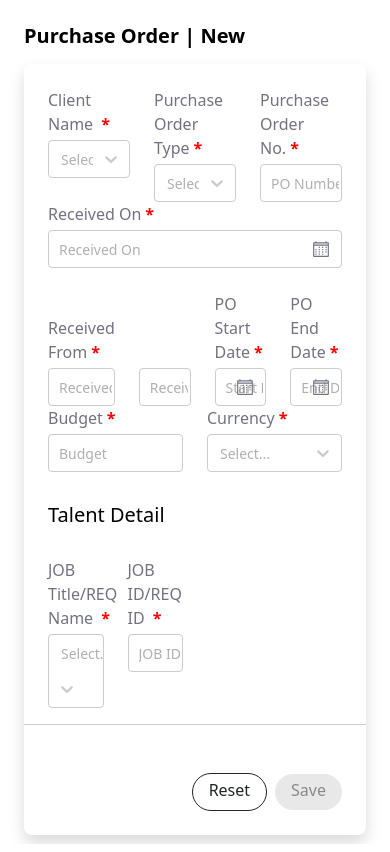
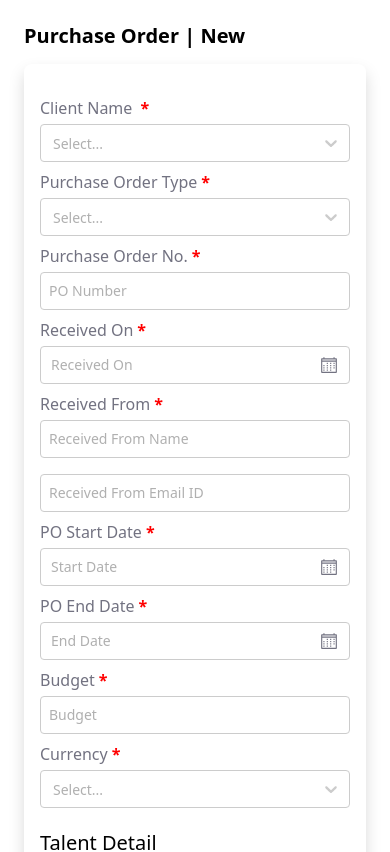
Before and after one commit to Hetapatel8/purchase-form, a React (Create React App) app: page / in a window 390 px wide. Shown: the top 852 px of the page. Built offline with nearby package versions, Linux system fonts and the light colour scheme.

Commit message:
purchase form #2

```diff
--- a/src/components/form/index.jsx
+++ b/src/components/form/index.jsx
@@ -1,4 +1,4 @@
-import React, { useState } from "react";
+import React, { useState, useEffect } from "react";
 import Select from "react-select";
 import DatePicker from "react-datepicker";
 import { clientData, currencies, orderType } from "../../utils/formData";
@@ -9,11 +9,7 @@ const PurchaseForm = () => {
     jobTitle: "",
     jobId: "",
     talents: [],
-    currency: "",
-    contractDuration: "",
-    billRate: "",
-    standardTime: "",
-    overTime: "",
+    talentDetails: []
   };
 
   const [formData, setFormData] = useState({
@@ -43,6 +39,20 @@ const PurchaseForm = () => {
     label: client.clientName.label,
   }));
 
+  const [isCheckedArray, setIsCheckedArray] = useState([]);
+
+useEffect(() => {
+  setIsCheckedArray(new Array(talentDetails.length * talentDetails[0].talents.length).fill(false));
+}, [talentDetails]);
+
+const handleCheckboxChange = (index, tmp_index) => {
+  setIsCheckedArray((prevState) => {
+    const newState = [...prevState];
+    newState[index * talentDetails[0].talents.length + tmp_index] = !newState[index * talentDetails[0].talents.length + tmp_index];
+    return newState;
+  });
+};
+
   const handleSelectChange = (name, value, index) => {
     setSelectedOption((prev) => ({ ...prev, [name]: value }));
 
@@ -54,29 +64,36 @@ const PurchaseForm = () => {
         selectedClient?.jobData.map((job) => ({
           value: job.jobId,
           label: job.label,
-          talents: job.talentData, // Assuming talents are in jobData
+          talents: job.talentData,
         })) || [];
       setJobOptions(jobs);
       setTalentDetails([initialTalentDetail]);
     }
 
     if (name === "jobTitle" && value) {
-      const selectedJob = jobOptions.find(
-        (option) => option.label === value.label
-      );
+      const selectedJob = jobOptions.find((option) => option.label === value.label);
       setTalentDetails((prevDetails) => {
         const newDetails = [...prevDetails];
         if (index < newDetails.length) {
           newDetails[index] = {
             ...newDetails[index],
+            jobTitle: value.label, // Set jobTitle explicitly
             jobId: selectedJob ? selectedJob.value : "",
-            talents: selectedJob ? selectedJob.talents : [], // Set talents here
+            talents: selectedJob ? selectedJob.talents : [],
+            talentDetails: selectedJob ? selectedJob.talents.map(() => ({
+              contractDuration: "",
+              billRate: "",
+              standardTime: "",
+              overTime: "",
+              currency: ""
+            })) : []
           };
         }
         return newDetails;
       });
     }
   };
+
 
   const handleInputChange = (name, value) => {
     setFormData((prev) => ({ ...prev, [name]: value }));
@@ -88,16 +105,13 @@ const PurchaseForm = () => {
       const talent = { ...newDetails[index] }; // Get the specific talent detail
 
       if (tmpIndex < talent.talents.length) {
-        // Create a new object to update
-        talent[name] = value; // Update the specific field
-
+        talent.talentDetails[tmpIndex][name] = value; // Update the specific field for the talent
         newDetails[index] = talent; // Replace the old talent with the updated one
       }
 
       return newDetails; // Return the updated details
     });
   };
-
   const addAnotherTalentSection = () => {
     setTalentDetails([...talentDetails, initialTalentDetail]);
   };
@@ -117,19 +131,42 @@ const PurchaseForm = () => {
   };
 
   const handleSave = () => {
-    console.log("Form Data:", {
+    // Check if required fields are filled
+    if (
+      !selectedOption.clientNames ||
+      !formData.orderType ||
+      !formData.orderNumber ||
+      !dates.receivedDate ||
+      !formData.receiverName ||
+      !formData.receiverEmail ||
+      !dates.startDate ||
+      !dates.endDate ||
+      !formData.budget ||
+      !selectedOption.currencies
+    ) {
+      alert("Please fill all the required fields.");
+      return;
+    }
+
+    // Proceed with saving the form if all validations pass
+    const fullData = {
       formData,
       selectedOption,
       dates,
       talentDetails,
-    });
+    };
+    console.log('Form Data', fullData)
+    localStorage.setItem('formData', JSON.stringify(fullData));
+    alert("Form saved successfully!");
+
   };
 
+
   return (
-    <form className="purchase_order_form px-4">
+    <form className="purchase_order_form px-md-4 px-3">
       <div className="purchase_details_section">
         <div className="row">
-          <div className="col">
+          <div className="col-xl col-md-6 mb-xl-0 mb-md-3 mt-2">
             <label htmlFor="clientName" className="mb-1 fw-medium">
               Client Name{" "}
               <span className="fs-6 fw-bold ms-1" style={{ color: "red" }}>
@@ -145,7 +182,7 @@ const PurchaseForm = () => {
               required
             />
           </div>
-          <div className="col">
+          <div className="col-xl col-md-6 mb-xl-0 mb-md-3 mt-2">
             <label htmlFor="orderType" className="mb-1 fw-medium">
               Purchase Order Type
               <span className="fs-6 fw-bold ms-1" style={{ color: "red" }}>
@@ -158,9 +195,10 @@ const PurchaseForm = () => {
               options={orderType}
               id="orderType"
               name="orderType"
+              required
             />
           </div>
-          <div className="col">
+          <div className="col-md col-12 mb-md-0 mt-2">
             <label htmlFor="orderNumber" className="mb-1 fw-medium">
               Purchase Order No.
               <span className="fs-6 fw-bold ms-1" style={{ color: "red" }}>
@@ -175,9 +213,10 @@ const PurchaseForm = () => {
               name="orderNumber"
               value={formData.orderNumber}
               onChange={(e) => handleInputChange("orderNumber", e.target.value)}
+              required
             />
           </div>
-          <div className="col">
+          <div className="col-md col-12 mb-md-0 mt-2">
             <label htmlFor="ReceivedOn" className="mb-1 d-block fw-medium">
               Received On
               <span className="fs-6 fw-bold ms-1" style={{ color: "red" }}>
@@ -189,12 +228,13 @@ const PurchaseForm = () => {
               onChange={(date) =>
                 setDates((prev) => ({ ...prev, receivedDate: date }))
               }
+              required
               placeholderText="Received On"
             />
           </div>
         </div>
-        <div className="row mt-4 align-items-end">
-          <div className="col">
+        <div className="row mt-xxl-4 mt-md-3 mt-2 align-items-end ">
+          <div className="col-xxl col-md-6 mb-xxl-0 mb-3">
             <div>
               <label htmlFor="ReceiverName" className="mb-1 fw-medium">
                 Received From
@@ -212,10 +252,11 @@ const PurchaseForm = () => {
                 onChange={(e) =>
                   handleInputChange("receiverName", e.target.value)
                 }
+                required
               />
             </div>
           </div>
-          <div className="col">
+          <div className="col-xxl col-md-6 mb-xxl-0 mb-md-3 mb-2">
             <input
               className="d-block col-12 "
               placeholder="Received From Email ID"
@@ -226,9 +267,10 @@ const PurchaseForm = () => {
               onChange={(e) =>
                 handleInputChange("receiverEmail", e.target.value)
               }
+              required
             />
           </div>
-          <div className="col">
+          <div className="col-md col-12 mb-md-0 mb-2">
             <label htmlFor="startDate" className="mb-1 d-block fw-medium">
               PO Start Date
               <span className="fs-6 fw-bold ms-1" style={{ color: "red" }}>
@@ -240,10 +282,11 @@ const PurchaseForm = () => {
               onChange={(date) =>
                 setDates((prev) => ({ ...prev, startDate: date }))
               }
+              required
               placeholderText="Start Date"
             />
           </div>
-          <div className="col">
+          <div className="col-md col-12 mb-md-0 mb-2">
             <label htmlFor="endDate" className="mb-1 d-block fw-medium">
               PO End Date
               <span className="fs-6 fw-bold ms-1" style={{ color: "red" }}>
@@ -257,9 +300,10 @@ const PurchaseForm = () => {
               }
               minDate={dates.startDate}
               placeholderText="End Date"
+              required
             />
           </div>
-          <div className="col">
+          <div className="col-md col-12 mb-md-0 mb-2">
             <label htmlFor="budget" className="mb-1 fw-medium ">
               Budget
               <span className="fs-6 fw-bold ms-1" style={{ color: "red" }}>
@@ -278,9 +322,10 @@ const PurchaseForm = () => {
               type="text"
               id="budget"
               name="budget"
+              required
             />
           </div>
-          <div className="col">
+          <div className="col-md col-12">
             <label htmlFor="budget" className="mb-1 fw-medium">
               Currency
               <span className="fs-6 fw-bold ms-1" style={{ color: "red" }}>
@@ -291,17 +336,18 @@ const PurchaseForm = () => {
               value={selectedOption.currencies}
               onChange={(value) => handleSelectChange("currencies", value)}
               options={currencies}
+              required
             />
           </div>
         </div>
-        <div className=" mt-4">
+        <div className=" mt-xxl-4 mt-3">
           <div className="d-flex justify-content-between align-items-center">
             <h5 className="fs-5 lh-base fw-medium mb-0 text-black py-1">
               Talent Detail
             </h5>
             {formData.orderType?.value === "Group PO" && (
               <div
-                className="pt-1 pb-2 px-3 d-flex justify-content-between align-items-center border border-dark fs-6 fw-medium rounded-pill lh-base"
+                className="pt-1 pb-md-2 pb-1 px-md-3 px-2 d-flex justify-content-between align-items-center border border-dark fs-6 fw-medium rounded-pill lh-base"
                 style={{ cursor: "pointer" }}
                 onClick={addAnotherTalentSection}
               >
@@ -311,9 +357,9 @@ const PurchaseForm = () => {
           </div>
           {talentDetails.map((talent, index) => (
             <div className="talent_detail_section mb-5" key={index}>
-              <div className="row mt-4">
-                <div className="col-6 flex-row d-flex mb-3">
-                  <div className="col-6" style={{ paddingRight: 12 }}>
+              <div className="row  mt-xxl-4 mt-3">
+                <div className="col-xl-6 col-12 flex-md-row flex-column d-flex mb-3">
+                  <div className="col-md-6 col-12 p-remove mb-md-0 mb-2" style={{ paddingRight: 12 }}>
                     <label htmlFor="jobTitle" className="mb-1 fw-medium">
                       JOB Title/REQ Name{" "}
                       <span
@@ -334,7 +380,7 @@ const PurchaseForm = () => {
                       required
                     />
                   </div>
-                  <div className="col-6" style={{ paddingLeft: 12 }}>
+                  <div className="col-md-6 col-12 p-remove" style={{ paddingLeft: 12 }}>
                     <label htmlFor="jobId" className="mb-1 fw-medium">
                       JOB ID/REQ ID{" "}
                       <span
@@ -352,6 +398,7 @@ const PurchaseForm = () => {
                       name="jobId"
                       value={talent.jobId}
                       readOnly
+
                     />
                   </div>
                 </div>
@@ -372,7 +419,9 @@ const PurchaseForm = () => {
                       className="position-absolute opacity-0 border-0 checkbox_input"
                       type="checkbox"
                       value=""
-                      id={`talentCheckbox_${index}`}
+                      id={`talentCheckbox_${tmp_index}`}
+                      checked={isCheckedArray[index * talentDetails[0].talents.length + tmp_index] !== undefined ? isCheckedArray[index * talentDetails[0].talents.length + tmp_index] : false}
+                      onChange={() => handleCheckboxChange(index, tmp_index)}
                       style={{
                         width: 18,
                         height: 18,
@@ -394,9 +443,9 @@ const PurchaseForm = () => {
                     </span>
                   </label>
                   <div className="row mt-3 px-0 mx-0">
-                    <div className="col-6 flex-row d-flex pe-0">
+                    <div className="col-xxl-6 col-12 flex-md-row flex-column d-flex pe-xxl-0">
                       <div
-                        className="col-6 position-relative"
+                        className="col-xxl-6 col-md-4 col-12 mb-md-0 mb-2 position-relative p-remove"
                         style={{ paddingRight: 12 }}
                       >
                         <label htmlFor="orderNumber" className="mb-1 fw-medium">
@@ -408,7 +457,7 @@ const PurchaseForm = () => {
                           type="text"
                           id={`contractDuration_${index}_${tmp_index}`}
                           name="contractDuration"
-                          value={talent.contractDuration || ""}
+                          value={talent.talentDetails[tmp_index].contractDuration || ""}
                           onChange={(e) =>
                             handleTalentChange(
                               "contractDuration",
@@ -429,7 +478,7 @@ const PurchaseForm = () => {
                         </span>
                       </div>
                       <div
-                        className="col-3 position-relative"
+                        className="col-xxl-3 col-md-4 mb-md-0 mb-2 position-relative p-remove"
                         style={{ paddingRight: 12 }}
                       >
                         <label htmlFor="orderNumber" className="mb-1 fw-medium">
@@ -441,7 +490,7 @@ const PurchaseForm = () => {
                           type="text"
                           id={`billRate_${index}_${tmp_index}`}
                           name="billRate"
-                          value={talentDetails[index]?.billRate || ""}
+                          value={talent.talentDetails[tmp_index].billRate || ""}
                           onChange={(e) =>
                             handleTalentChange(
                               "billRate",
@@ -461,12 +510,12 @@ const PurchaseForm = () => {
                           /hr
                         </span>
                       </div>
-                      <div className="col-3" style={{ paddingRight: 12 }}>
+                      <div className="col-xxl-3 col-md-4 p-remove" style={{ paddingRight: 12 }}>
                         <label htmlFor="budget" className="mb-1 fw-medium">
                           Currency
                         </label>
                         <Select
-                          defaultValue={talentDetails[index]?.currency || ""}
+                          defaultValue={talent.talentDetails[tmp_index].currency || ""}
                           onChange={(value) =>
                             handleTalentChange("currencies", value, index)
                           }
@@ -474,9 +523,9 @@ const PurchaseForm = () => {
                         />
                       </div>
                     </div>
-                    <div className="col-6 flex-row d-flex ps-0">
+                    <div className="col-xxl-6 col-12 flex-md-row flex-column d-flex ps-xxl-0 mt-xxl-0 mt-3">
                       <div
-                        className="col-3 position-relative"
+                        className="col-md-3 col-12 position-relative mb-md-0 mb-2 p-remove"
                         style={{ paddingRight: 12 }}
                       >
                         <label htmlFor="orderNumber" className="mb-1 fw-medium">
@@ -488,7 +537,7 @@ const PurchaseForm = () => {
                           type="text"
                           id={`standardTime_${index}_${tmp_index}`}
                           name="standardTime"
-                          value={talentDetails[index]?.standardTime || ""}
+                          value={talent.talentDetails[tmp_index].standardTime || ""}
                           onChange={(e) =>
                             handleTalentChange(
                               "standardTime",
@@ -508,12 +557,12 @@ const PurchaseForm = () => {
                           /hr
                         </span>
                       </div>
-                      <div className="col-3" style={{ paddingRight: 12 }}>
+                      <div className="col-md-3 col-12 position-relative mb-md-0 mb-2 p-remove" style={{ paddingRight: 12 }}>
                         <label htmlFor="budget" className="mb-1 fw-medium">
                           Currency
                         </label>
                         <Select
-                          defaultValue={talentDetails[index]?.currency || ""}
+                          defaultValue={talent.talentDetails[tmp_index].currency || ""}
                           onChange={(value) =>
                             handleTalentChange("currencies", value, index)
                           }
@@ -521,7 +570,7 @@ const PurchaseForm = () => {
                         />
                       </div>
                       <div
-                        className="col-3 position-relative"
+                        className="col-md-3 col-12 position-relative mb-md-0 mb-2 p-remove"
                         style={{ paddingRight: 12 }}
                       >
                         <label htmlFor="orderNumber" className="mb-1 fw-medium">
@@ -533,7 +582,7 @@ const PurchaseForm = () => {
                           type="text"
                           id={`overTime_${index}_${tmp_index}`}
                           name="overTime"
-                          value={talentDetails[index]?.overTime || ""}
+                          value={talent.talentDetails[tmp_index].overTime || ""}
                           onChange={(e) =>
                             handleTalentChange(
                               "overTime",
@@ -553,12 +602,12 @@ const PurchaseForm = () => {
                           /hr
                         </span>
                       </div>
-                      <div className="col-3">
+                      <div className="col-md-3 col-12 position-relative mb-md-0 mb-2">
                         <label htmlFor="budget" className="mb-1 fw-medium">
                           Currency
                         </label>
                         <Select
-                          defaultValue={talentDetails[index]?.currency || ""}
+                          defaultValue={talent.talentDetails[tmp_index].currency || ""}
                           onChange={(value) =>
                             handleTalentChange("currencies", value, index)
                           }
--- a/src/styles/global.css
+++ b/src/styles/global.css
@@ -77,3 +77,27 @@ form.purchase_order_form .css-t3ipsp-control:hover, form.purchase_order_form .cs
     top: 50%;
     font-size: 18px,
 }
+@media only screen and (max-width: 1500px) {
+    form.purchase_order_form input {
+        padding-left:4px;
+    }
+}
+@media only screen and (max-width: 1024px) {
+    form.purchase_order_form input {
+        padding-left:8px;
+        font-size: 12px;
+    }
+    form.purchase_order_form .css-1jqq78o-placeholder, form.purchase_order_form input::placeholder, form.purchase_order_form .css-hlgwow {
+        font-size: 14px;
+    }
+    .placeholder-right-text {
+        font-size: 14px;
+        top: 54%;
+    }
+
+}
+@media only screen and (max-width: 767px) {
+    .talent_detail_section .p-remove {
+        padding: 0 !important;
+    }
+}
```
